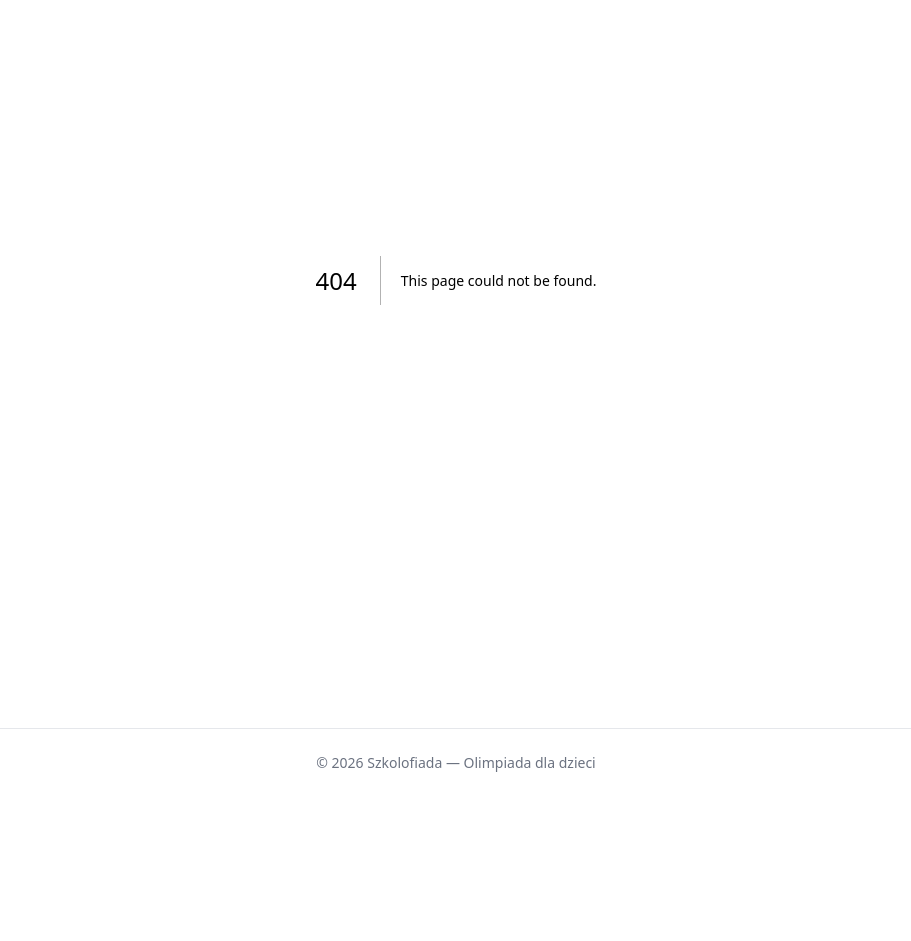
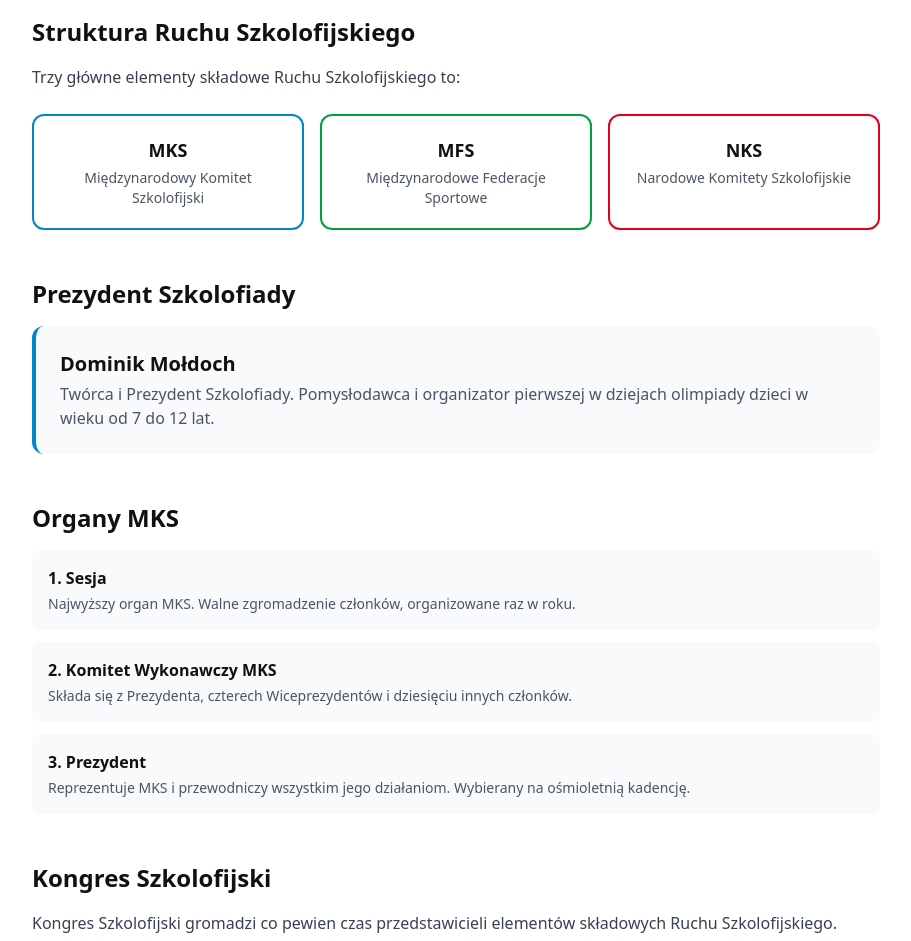
Before and after one commit to romatematycznie/Szkolofiada, a Next.js app: page /organizacja in a window 1280 px wide. Before the commit this address had no page. Shown: the part 180-1121 px from the top of the page, without its empty margins (184-1095 px from the left). Before the commit the page ends 977 px from the top, so only its background shows below. Built offline with nearby package versions, Linux system fonts and the light colour scheme.

Commit message:
Create page.tsx

```diff
--- /dev/null
+++ b/app/organizacja/page.tsx
@@ -0,0 +1,61 @@
+export default function Organizacja() {
+  return (
+    <div className="max-w-4xl mx-auto px-6 py-16">
+      <h1 className="text-4xl font-bold mb-8" style={{ color: "var(--kolor-niebieski)" }}>Organizacja</h1>
+
+      <section className="mb-12">
+        <h2 className="text-2xl font-bold mb-4">Struktura Ruchu Szkolofijskiego</h2>
+        <p className="text-gray-700 leading-relaxed mb-6">
+          Trzy główne elementy składowe Ruchu Szkolofijskiego to:
+        </p>
+        <div className="grid grid-cols-1 md:grid-cols-3 gap-4 mb-6">
+          <div className="p-5 rounded-xl text-center border-2" style={{ borderColor: "var(--kolor-niebieski)" }}>
+            <p className="font-bold text-lg mb-1">MKS</p>
+            <p className="text-gray-600 text-sm">Międzynarodowy Komitet Szkolofijski</p>
+          </div>
+          <div className="p-5 rounded-xl text-center border-2" style={{ borderColor: "var(--kolor-zielony)" }}>
+            <p className="font-bold text-lg mb-1">MFS</p>
+            <p className="text-gray-600 text-sm">Międzynarodowe Federacje Sportowe</p>
+          </div>
+          <div className="p-5 rounded-xl text-center border-2" style={{ borderColor: "var(--kolor-czerwony)" }}>
+            <p className="font-bold text-lg mb-1">NKS</p>
+            <p className="text-gray-600 text-sm">Narodowe Komitety Szkolofijskie</p>
+          </div>
+        </div>
+      </section>
+
+      <section className="mb-12">
+        <h2 className="text-2xl font-bold mb-4">Prezydent Szkolofiady</h2>
+        <div className="p-6 rounded-xl bg-gray-50 border-l-4" style={{ borderColor: "var(--kolor-niebieski)" }}>
+          <p className="font-bold text-xl mb-1">Dominik Mołdoch</p>
+          <p className="text-gray-600">Twórca i Prezydent Szkolofiady. Pomysłodawca i organizator pierwszej w dziejach olimpiady dzieci w wieku od 7 do 12 lat.</p>
+        </div>
+      </section>
+
+      <section className="mb-12">
+        <h2 className="text-2xl font-bold mb-4">Organy MKS</h2>
+        <div className="space-y-3">
+          <div className="p-4 rounded-lg bg-gray-50">
+            <p className="font-bold">1. Sesja</p>
+            <p className="text-gray-600 text-sm mt-1">Najwyższy organ MKS. Walne zgromadzenie członków, organizowane raz w roku.</p>
+          </div>
+          <div className="p-4 rounded-lg bg-gray-50">
+            <p className="font-bold">2. Komitet Wykonawczy MKS</p>
+            <p className="text-gray-600 text-sm mt-1">Składa się z Prezydenta, czterech Wiceprezydentów i dziesięciu innych członków.</p>
+          </div>
+          <div className="p-4 rounded-lg bg-gray-50">
+            <p className="font-bold">3. Prezydent</p>
+            <p className="text-gray-600 text-sm mt-1">Reprezentuje MKS i przewodniczy wszystkim jego działaniom. Wybierany na ośmioletnią kadencję.</p>
+          </div>
+        </div>
+      </section>
+
+      <section className="mb-12">
+        <h2 className="text-2xl font-bold mb-4">Kongres Szkolofijski</h2>
+        <p className="text-gray-700 leading-relaxed">
+          Kongres Szkolofijski gromadzi co pewien czas przedstawicieli elementów składowych Ruchu Szkolofijskiego. Zwoływany jest przez Prezydenta MKS i pełni rolę doradczą.
+        </p>
+      </section>
+    </div>
+  );
+}
```
